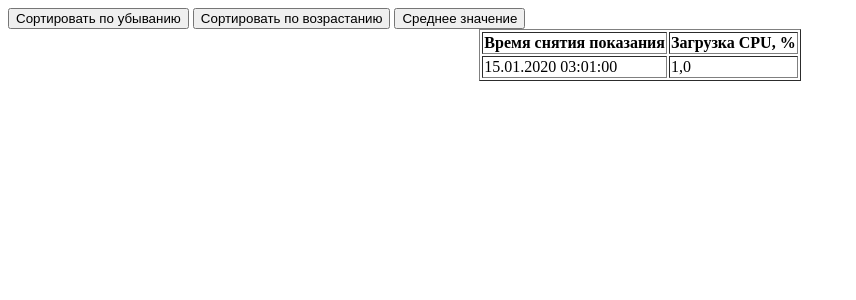
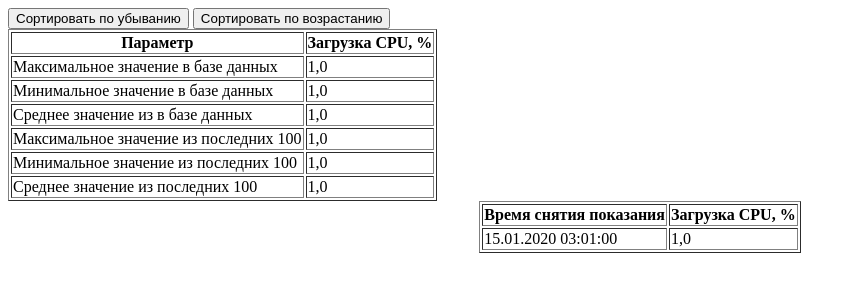
Before and after one commit to DemAn0801/test_task_carbonSoft, a Django app: page / in a window 1280 px wide. Shown: the top 300 px of the page, without its empty margins (0-856 px from the left). Run offline with Django 5.2, Linux system fonts and the light colour scheme; tables that the repository leaves empty hold one stand-in row (values such as "Sample post"); parts of the project's set-up code (start-up, migrations or seed data) failed here and were passed over.

Commit message:
made table with aggregated values

```diff
--- a/src/cpu_monitoring/templates/table.html
+++ b/src/cpu_monitoring/templates/table.html
@@ -9,7 +9,24 @@
 {% block content %}
 <button id="descending_order" onclick="toSortDescending()">Сортировать по убыванию</button>
 <button id="ascending_order" onclick="toSortAscending()">Сортировать по возрастанию</button>
-<button>Среднее значение</button>
+
+<table border="1">
+  <thead>
+  <tr>
+    <th>Параметр</th>
+    <th>Загрузка CPU, %</th>
+  </tr>
+</thead>
+<tbody>
+  {% for val in agregate %}
+  <tr>
+    <td>{{val.title}}</td>
+    <td id="{{val.id}}">{{val.info}}</td>
+  </tr>
+ {% endfor %}
+</tbody>
+</table>
+
 <div class="table_base">
 <table border="1">
     <thead>
--- a/src/cpu_monitoring/views.py
+++ b/src/cpu_monitoring/views.py
@@ -1,11 +1,50 @@
 from django.shortcuts import render
 from django.http import JsonResponse
 from .models import SystemInfo
+from django.db.models import Max, Min, Avg
 
 
 def main(request):
-    system_info = SystemInfo.objects.all().order_by("-id")[:100]
-    context = {"rows": system_info}
+    system_info = SystemInfo.objects.all().order_by("-id")
+    aggregated = system_info.aggregate(Max("cpu_avg"), Min("cpu_avg"), Avg("cpu_avg"))
+    aggregated_from_last_100 = system_info[:100].aggregate(
+        Max("cpu_avg"), Min("cpu_avg"), Avg("cpu_avg")
+    )
+    context = {
+        "rows": system_info[:100],
+        "agregate": [
+            {
+                "id": "max_value",
+                "info": aggregated["cpu_avg__max"],
+                "title": "Максимальное значение в базе данных",
+            },
+            {
+                "id": "min_value",
+                "info": aggregated["cpu_avg__min"],
+                "title": "Минимальное значение в базе данных",
+            },
+            {
+                "id": "avg_value",
+                "info": aggregated["cpu_avg__avg"],
+                "title": "Среднее значение из в базе данных",
+            },
+            {
+                "id": "max_value_from_100",
+                "info": aggregated_from_last_100["cpu_avg__max"],
+                "title": " Максимальное значение из последних 100",
+            },
+            {
+                "id": "min_value_from_100",
+                "info": aggregated_from_last_100["cpu_avg__min"],
+                "title": "Минимальное значение из последних 100",
+            },
+            {
+                "id": "avg_value_from_100",
+                "info": aggregated_from_last_100["cpu_avg__avg"],
+                "title": "Среднее значение из последних 100",
+            },
+        ],
+    }
     return render(request, "table.html", context)
 
 
@@ -14,10 +53,10 @@ def get_new(request):
     # Далее логично былло бы использовать сериализатор, но в в задании DRF не значился
     result = [
         {
-            "created": o.get_str_data(),
-            "cpu": o.cpu_avg,
+            "created": info_object.get_str_data(),
+            "cpu": info_object.cpu_avg,
         }
-        for o in system_info
+        for info_object in system_info
     ]
     response = {"result": result}
     return JsonResponse(response)
```
